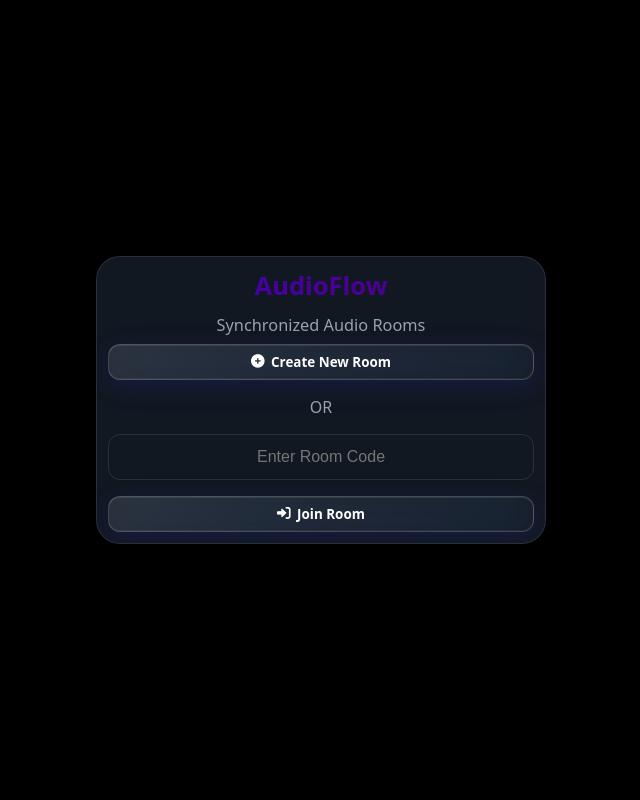
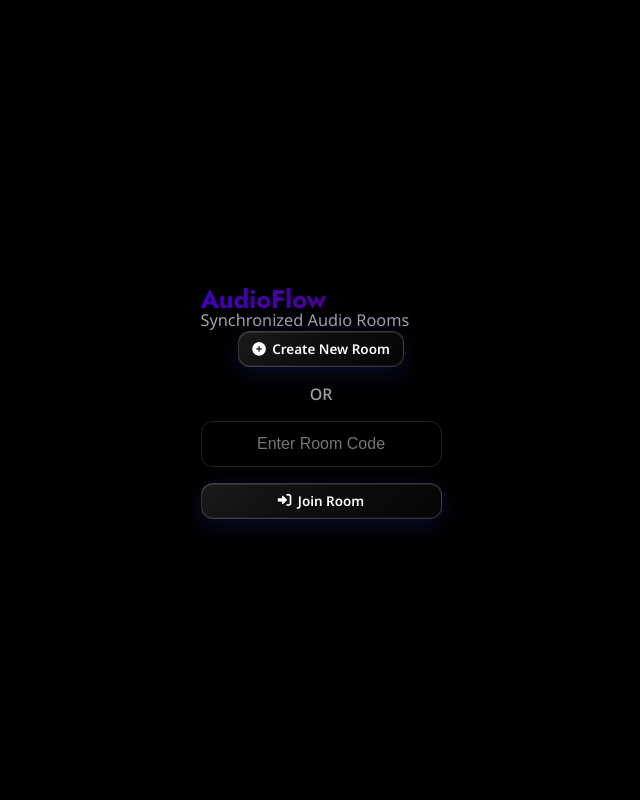
Before and after one commit to A2HUT02H/Audioflow, a Flask app: page / in a window 1280 px wide. Shown: the whole page, without its empty margins (319-959 px from the left). Run offline with Flask 3, Linux system fonts and the light colour scheme; some libraries are stand-ins or nearby versions.

Commit message:
Refactor room_select.html with new styles and layout
Updated HTML structure and added Google Fonts for styling.

```diff
--- a/templates/room_select.html
+++ b/templates/room_select.html
@@ -4,20 +4,33 @@
     <meta charset="UTF-8">
     <meta name="viewport" content="width=device-width, initial-scale=1.0">
     <title>AudioFlow</title>
+    <!-- Google Fonts (match index.html) -->
+    <link href="https://fonts.googleapis.com/css2?family=Noto+Sans+JP:wght@100..900&display=swap" rel="stylesheet">
+    <link href="https://fonts.googleapis.com/css2?family=Noto+Sans+JP:wght@100..900&family=Noto+Sans+KR:wght@100..900&family=Noto+Sans:wght@100..900&family=Jost:wght@400;700&display=swap" rel="stylesheet">
+
     <link rel="icon" type="image/x-icon" href="{{ url_for('static', filename='favicon.ico') }}">
     <link rel="stylesheet" href="/static/style.css">
     <link rel="stylesheet" href="https://cdnjs.cloudflare.com/ajax/libs/font-awesome/6.0.0-beta3/css/all.min.css">
+
+    <style>
+      body {
+        font-family: 'Noto Sans', 'Noto Sans JP', 'Noto Sans KR', sans-serif;
+      }
+      .main-heading {
+        font-family: 'Jost', Arial, sans-serif;
+      }
+    </style>
 </head>
-<body>
-    <div class="container room-selection-container">
-        <header class="main-header">
-            <h1 class="main-heading" style="margin-bottom: 24px;">AudioFlow</h1>
+<body class="room-select-page">
+    <main class="room-select-screen" role="main">
+        <header class="main-header room-select-header">
+            <h1 class="main-heading">AudioFlow</h1>
             <p class="sub-heading">Synchronized Audio Rooms</p>
         </header>
 
-        <div class="room-actions">
-            <!-- Form to create a new room -->
-            <form action="/create_room" method="POST" style="width: 100%;">
+        <section class="room-select-content" aria-label="Room actions">
+            <div class="room-actions room-select-actions">
+                <form action="/create_room" method="POST">
                     <button type="submit" class="control-button create-room-btn">
                         <i class="fas fa-plus-circle"></i> Create New Room
                     </button>
@@ -25,15 +38,16 @@
 
                 <div class="divider">OR</div>
 
-            <!-- Form to join an existing room -->
                 <form id="join-form" class="join-wrapper">
-                <input type="text" id="room-id-input" placeholder="Enter Room Code" required>
+                    <input type="text" id="room-id-input" placeholder="Enter Room Code" maxlength="10" autocomplete="off" required>
                     <button type="submit" class="control-button join-room-btn">
                         <i class="fas fa-sign-in-alt"></i> Join Room
                     </button>
                 </form>
             </div>
-    </div>
+        </section>
+    </main>
+
     <script>
         document.getElementById('join-form').addEventListener('submit', function(e) {
             e.preventDefault();
```
Lines whose indentation alone changed are shown as unchanged.
